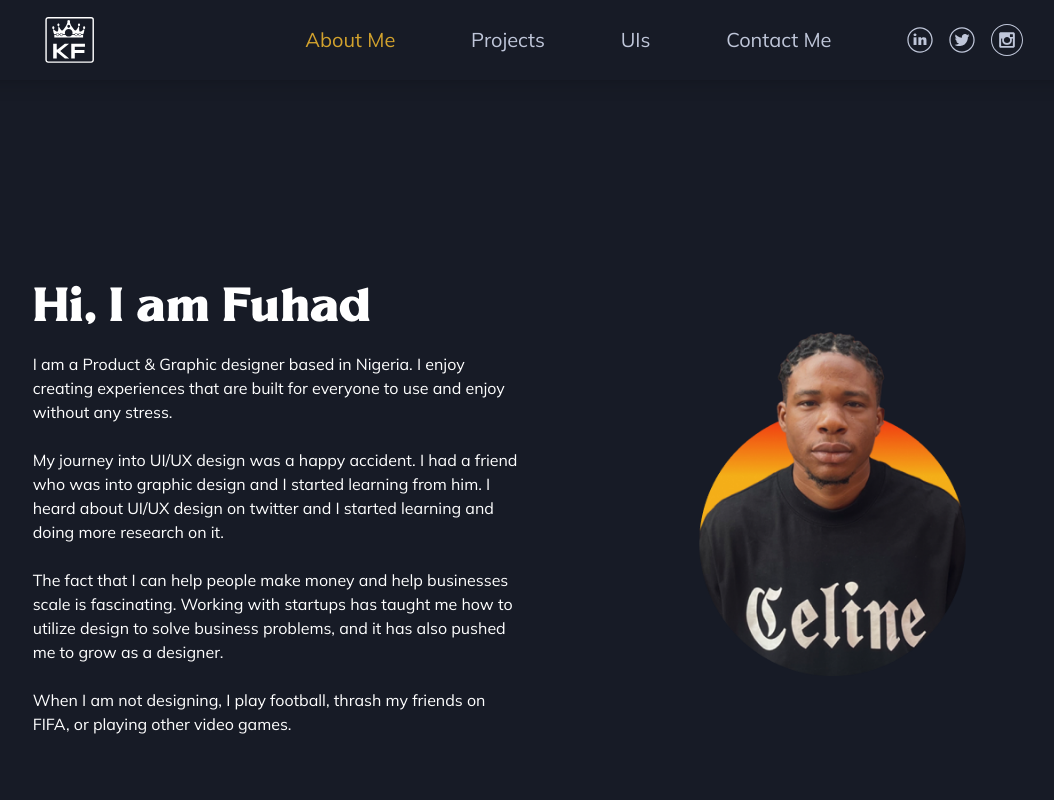
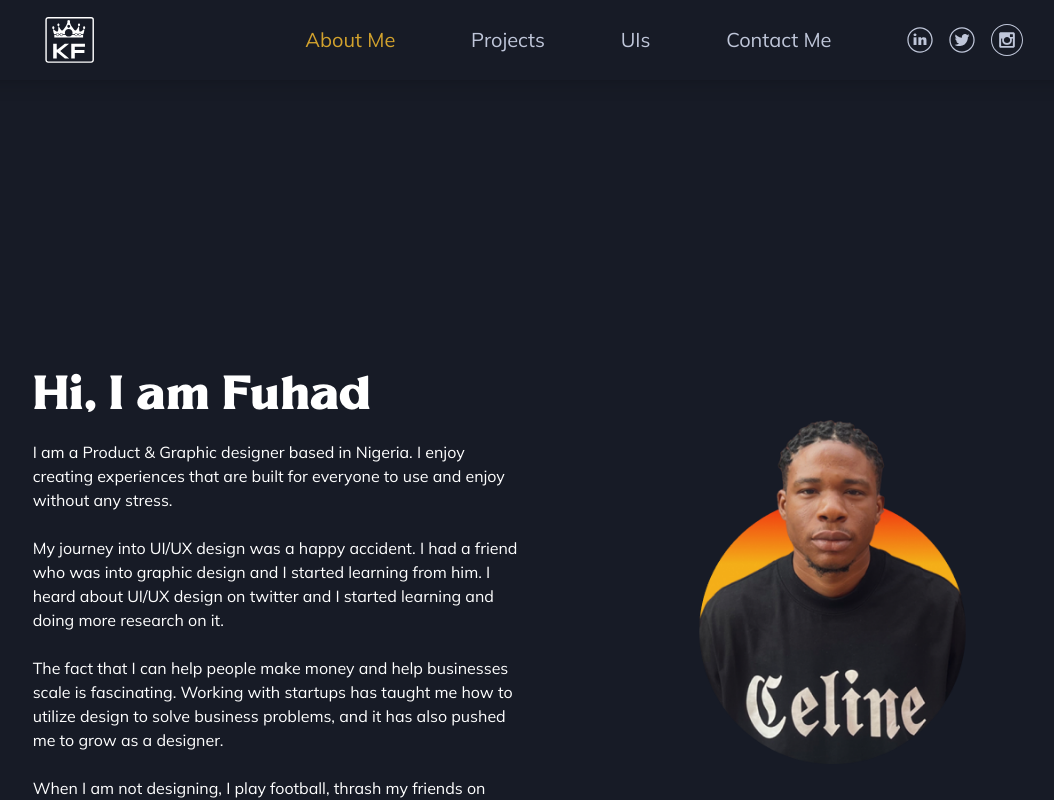
Before and after one commit to orejay/fuhadfolio, a React (Create React App) app: page /about in a window 1280 px wide. Shown: the top 800 px of the page, without its empty margins (74-1128 px from the left). Built offline with nearby package versions, Linux system fonts and the light colour scheme.

Commit message:
about me

```diff
--- a/src/components/Info.js
+++ b/src/components/Info.js
@@ -5,7 +5,7 @@
 
 const Info = () => {
   return (
-    <div className="w-11/12 lg:w-10/12 min-h-screen mt-10 mx-auto mb-10 lg:mb-0 flex flex-col-reverse lg:flex lg:flex-row">
+    <div className="w-11/12 lg:w-10/12 min-h-screen mt-32 mx-auto mb-10 lg:mb-0 flex flex-col-reverse lg:flex lg:flex-row">
       <div className="lg:w-1/2 flex flex-col lg:justify-center">
         <h1 className="millik text-2xl lg:text-5xl mb-5">Hi, I am Fuhad</h1>
         <p className="mb-5 text-sm lg:text-base lg:w-11/12">
```
